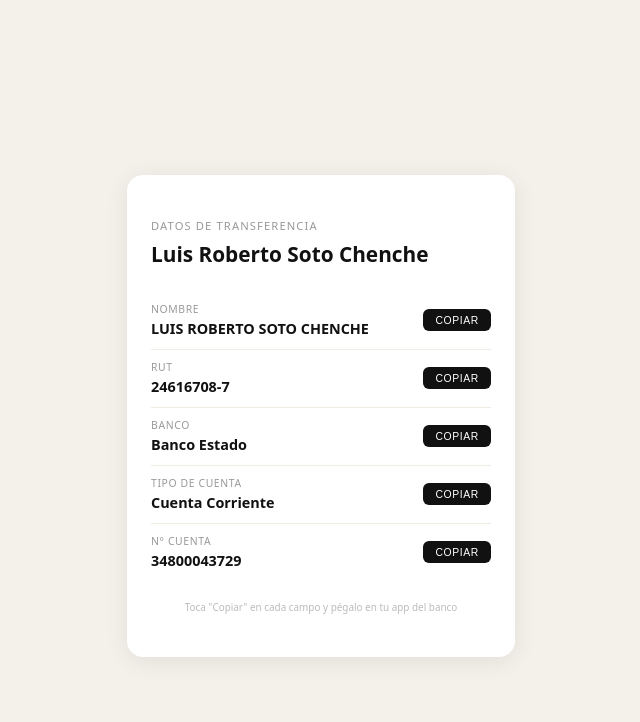
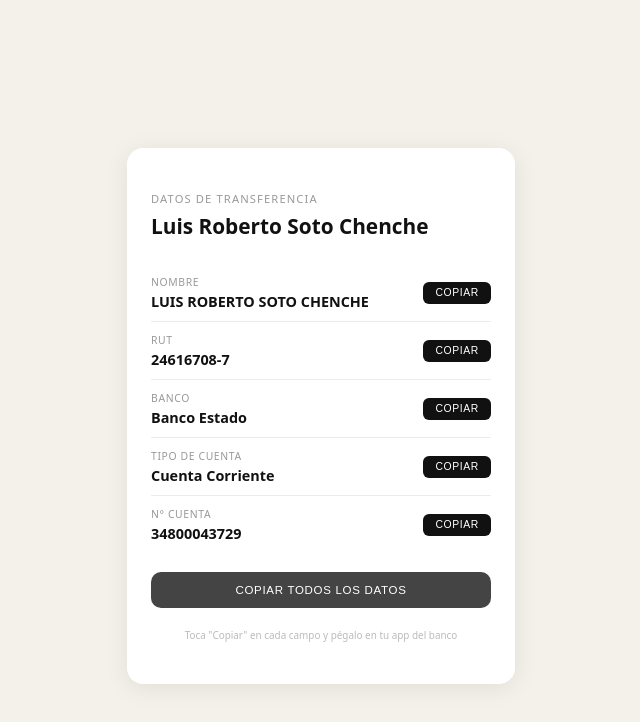
Before and after one commit to PalaceFrank/sotoqrtransfer, a plain HTML site: page index.html in a window 1280 px wide. Shown: the whole page, without its empty margins (319-959 px from the left). Drawn offline with Linux system fonts and the light colour scheme.

Commit message:
Update index.html

```diff
--- a/index.html
+++ b/index.html
@@ -102,6 +102,7 @@
     <button class="copy-btn" onclick="copiar(this,'34800043729')">Copiar</button>
   </div>
 
+  <button class="copy-btn" style="width:100%;margin-top:1.2rem;padding:.75rem;font-size:.72rem;border-radius:10px;background:#444" onclick="copiar(this,'LUIS ROBERTO SOTO CHENCHE 24616708-7 Banco Estado Cuenta Corriente 34800043729')">Copiar todos los datos</button>
   <p class="note">Toca "Copiar" en cada campo y pégalo en tu app del banco</p>
 </div>
 
```
